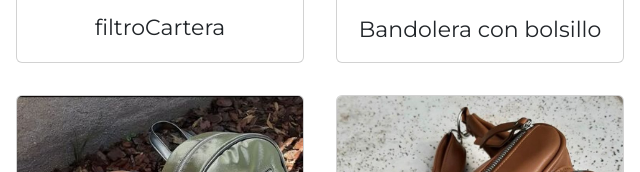
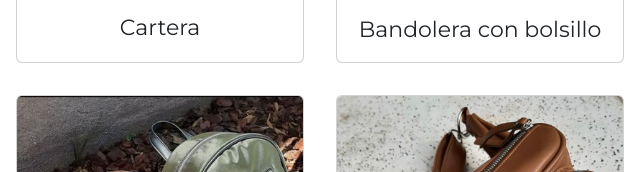
Before and after one commit to BenjaminMoro/Sandoval, a website: page pages/catalogo.html in a window 1280 px wide. Shown: the part 628-800 px from the top of the page, 0-640 px from the left. Drawn offline with nearby package versions, Linux system fonts and the light colour scheme.

Commit message:
Update catalogo.html

```diff
--- a/pages/catalogo.html
+++ b/pages/catalogo.html
@@ -46,7 +46,7 @@
                     <div class="filtroCartera card m-3" style="width: 18rem;">
                         <img src="../img/cartera-inicio.jpeg" class="card-img-top" alt="Cartera Card">
                         <div class="card-body">
-                            <p class="card-text">filtroCartera</p>
+                            <p class="card-text">Cartera</p>
                         </div>
                     </div>
                     <div class="filtroCartera card m-3" style="width: 18rem;">
```
